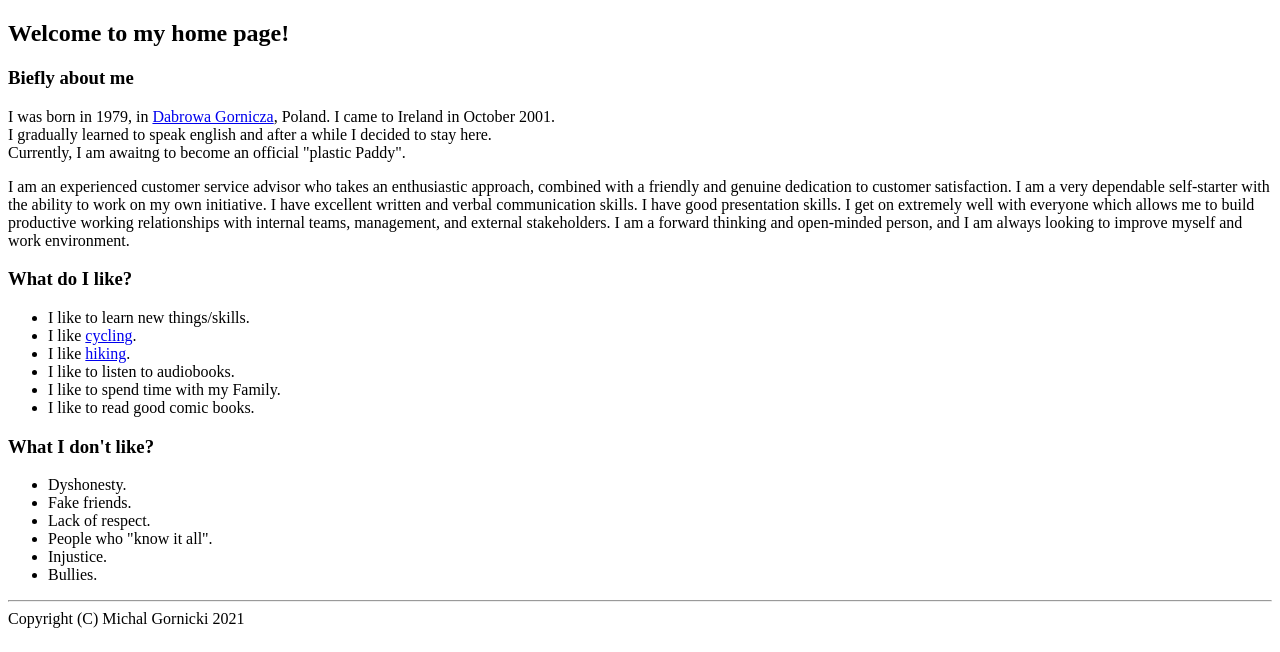
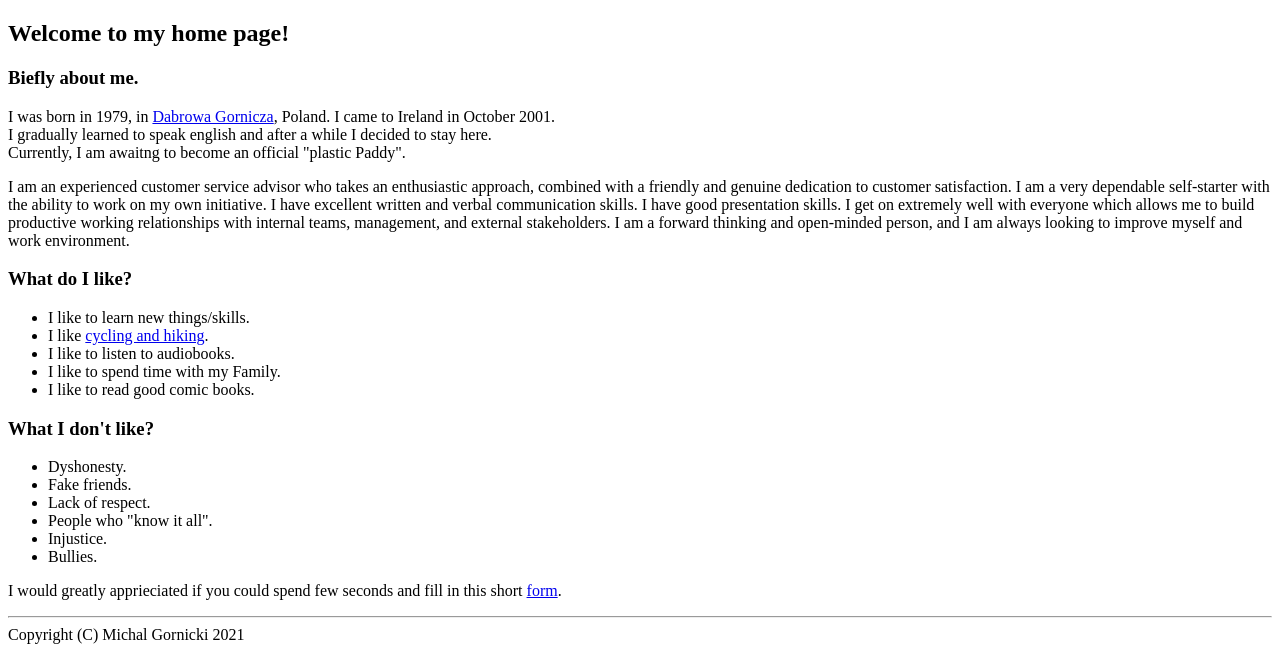
Before and after one commit to m1ner79/webapp, a Flask app: page / in a window 1280 px wide. Shown: the part 254-906 px from the top of the page. Before the commit the page ends 882 px from the top, so only its background shows below. Run offline with Flask 2, Linux system fonts and the light colour scheme.

Commit message:
add form page and update content

```diff
--- a/app.py
+++ b/app.py
@@ -20,13 +20,10 @@ def technologies():
     return render_template("technologies.html", heading="Amazing Technologies",)
 
 
-# @app.get("/showform")
-# def display_form():
-#     """
-#     Retrieve the form.html file from the hard disk and send it to the browser
-#     """
-#     return render_template("form.html", title = "Welcome form",
-#                            heading = "Please, fill in all required details",)
+@app.get("/form")
+def display_form():
+    return render_template("form.html", title = "Feedback Form",
+                           heading = "Please, let me know what do you think of my website.",)
 
 # @app.post("/processform")
 # def save_date():
--- a/templates/index.html
+++ b/templates/index.html
@@ -2,7 +2,7 @@
 
 {% block body %}
 <div>
-     <h3>Biefly about me</h3>
+     <h3>Biefly about me.</h3>
      <p>
           I was born in 1979, in <a href="https://en.wikipedia.org/wiki/D%C4%85browa_G%C3%B3rnicza" target="_blank">
                Dabrowa
@@ -24,8 +24,7 @@
           <h3>What do I like?</h3>
           <ul>
                <li>I like to learn new things/skills.</li>
-               <li>I like <a href="/interest">cycling</a>.</li>
-               <li>I like <a href="/interest">hiking</a>.</li>
+               <li>I like <a href="/interest">cycling and hiking</a>.</li>
                <li>I like to listen to audiobooks.</li>
                <li>I like to spend time with my Family.</li>
                <li>I like to read good comic books.</li>
@@ -42,6 +41,9 @@
                <li>Bullies.</li>
           </ul>
      </p>
+     <p>
+          I would greatly apprieciated if you could spend few seconds and fill in this short <a href="/form">form</a>.
+     </p>
 </div>
 <!-- Click <a href="/showform">here</a> to tell us about yourself. -->
 {% endblock %}
--- a/templates/personal.html
+++ /dev/null
@@ -1,5 +0,0 @@
-{% extends "base.html" %}
-
-{% block body %}
-
-{% endblock %}
```
Also changed, not shown: templates/form.html (added, +28 -0 lines).
